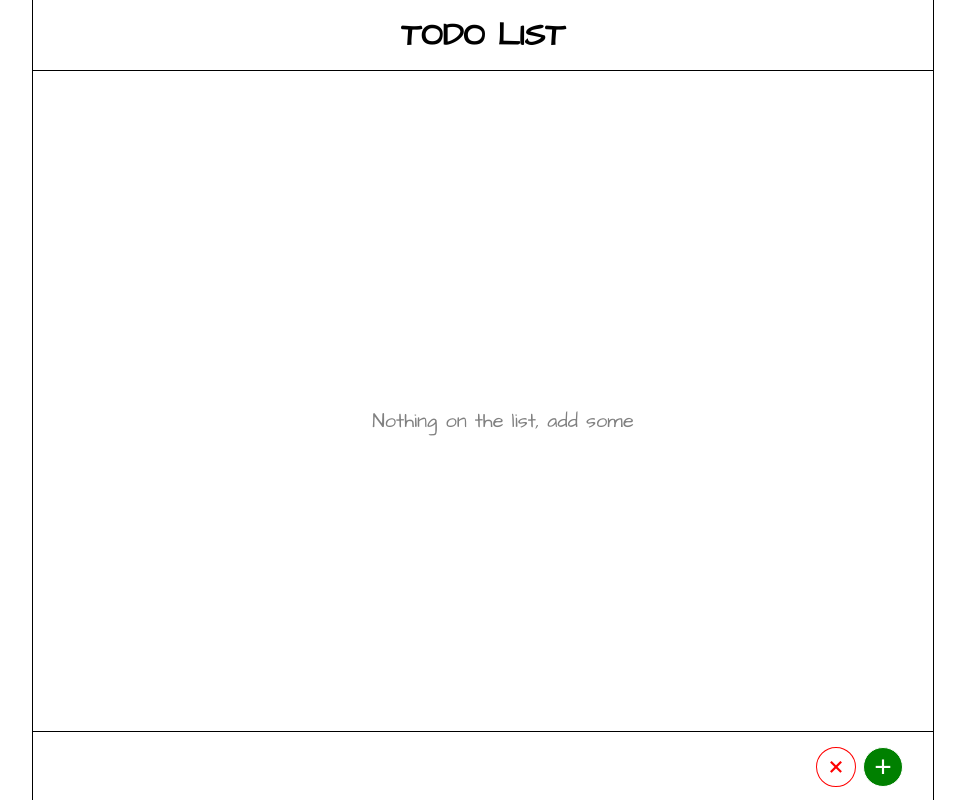
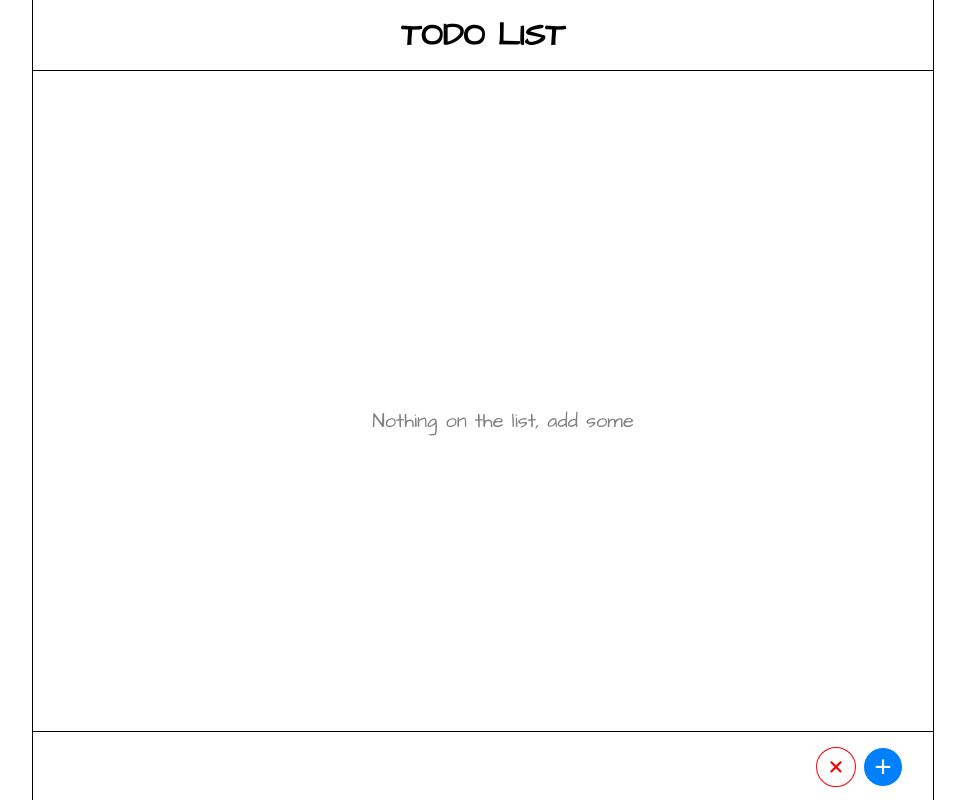
Before and after one commit to XavierTM/todo-list, a React (Create React App) app in the folder ui/: page / in a window 1280 px wide. Shown: the whole page, without its empty margins (157-1122 px from the left). Built offline with nearby package versions, Linux system fonts and the light colour scheme.

Commit message:
updated primary color

```diff
--- a/ui/src/components/Button.js
+++ b/ui/src/components/Button.js
@@ -10,7 +10,7 @@ function Button(props) {
          aspectRatio: 1,
          height: 40,
          color: 'white',
-         background: 'green',
+         background: '#007fff',
          ...(props.style || {})
       }}
       onClick={props.onClick}
```
